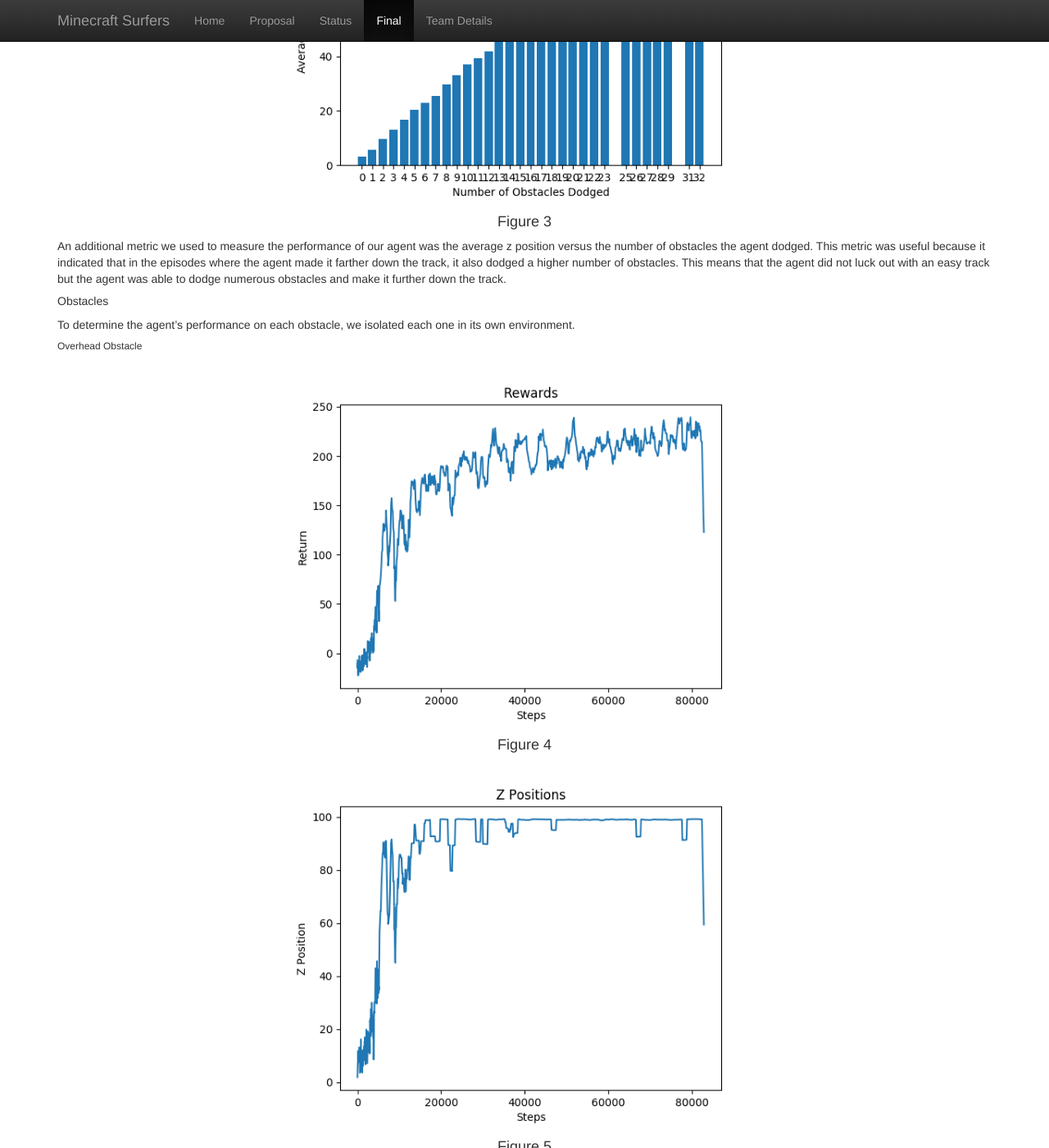
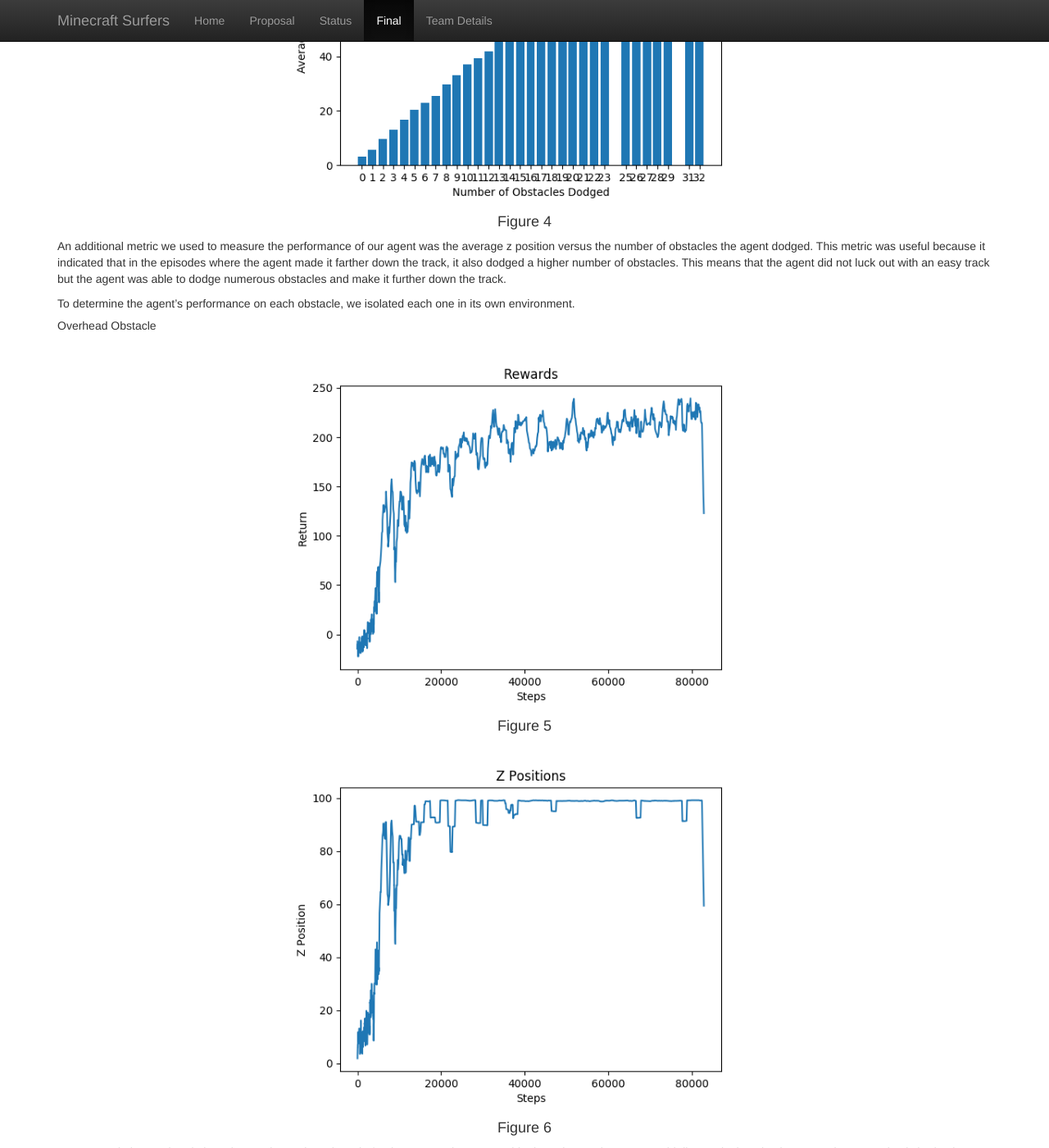
Before and after one commit to SahilRailkar/group-19, a Jekyll site: the page built from docs/final.md, in a window 1280 px wide and 1400 px high, scrolled down 4032 px. Shown: the whole window at 82% size. Built offline with Jekyll 4.4.1, drawn with Linux system fonts in a browser that asks for light colours; some of the changed text lies outside the part shown.

Commit message:
Fixed headings and figure numbers

```diff
--- a/docs/final.md
+++ b/docs/final.md
@@ -76,38 +76,37 @@ Another metric we recorded was the average number of times the agent decided to
 
 <div style="text-align: center;">
     <img src="./image1.png" width="600px"/>
-    <h4>Figure 3</h4>
+    <h4>Figure 4</h4>
 </div>
 
 An additional metric we used to measure the performance of our agent was the average z position versus the number of obstacles the agent dodged. This metric was useful because it indicated that in the episodes where the agent made it farther down the track, it also dodged a higher number of obstacles. This means that the agent did not luck out with an easy track but the agent was able to dodge numerous obstacles and make it further down the track.
 
-##### Obstacles
 To determine the agent’s performance on each obstacle, we isolated each one in its own environment.
 
-###### Overhead Obstacle
+##### Overhead Obstacle
 
 <div style="text-align: center;">
     <img src="./image8.png" width="600px"/>
-    <h4>Figure 4</h4>
+    <h4>Figure 5</h4>
 </div>
 
 <div style="text-align: center;">
     <img src="./image3.png" width="600px"/>
-    <h4>Figure 5</h4>
+    <h4>Figure 6</h4>
 </div>
 
 As expected, the overhead obstacle was the easiest obstacle for the agent to learn to avoid. The only way the agent could die was by jumping into one. The agent simply had to learn not to jump and it could easily avoid all of the overhead obstacles and consistently reached the finish line.
 
-###### Ditches
+##### Ditches
 
 <div style="text-align: center;">
     <img src="./image4.png" width="600px"/>
-    <h4>Figure 6</h4>
+    <h4>Figure 7</h4>
 </div>
 
 <div style="text-align: center;">
     <img src="./image5.png" width="600px"/>
-    <h4>Figure 7</h4>
+    <h4>Figure 8</h4>
 </div>
 
 The ditches were more complex to avoid as the agent had to decide between jumping over the obstacle or strafing around it. For this reason, the agent was not able to reach the end of the track as consistently as it did with the overhead obstacles. The agent took only 2,000 steps to consistently reach the finish line for the overhead obstacles. However, the agent took a little over 10,000 steps to master the environment with only ditches.
@@ -117,27 +116,26 @@ The ditches were more complex to avoid as the agent had to decide between jumpin
 
 <div style="text-align: center;">
     <img src="./image7.png" width="600px"/>
-    <h4>Figure 8</h4>
+    <h4>Figure 9</h4>
 </div>
 
 <div style="text-align: center;">
     <img src="./image2.png" width="600px"/>
-    <h4>Figure 9</h4>
+    <h4>Figure 10</h4>
 </div>
 
 
 #### Qualitative Results
 
-##### Obstacles
 The GIFs on the left displays how the agent performs before training with the corresponding obstacle while the GIFs on the right display how it performs after training.
 
-###### Overhead Obstacles
+##### Overhead Obstacles
 In the environment with only overhead obstacles, the untrained agent jumps without reason. After learning that the only way to survive in this environment is by not jumping into overhead blocks, the agent stops jumping altogether.
 
-###### Ditches
+##### Ditches
 The untrained agent is unable to time its jumps and thus, falls into the ditches. However, after training, the agent learns how to jump over the ditches and successfully reaches the finish line.
 
-###### Walls
+##### Walls
 The untrained agent randomly strafes and jumps around the environment. After it learns that it does not need to jump to avoid the obstacles in this environment, it decides to only strafe around the track.
 
 Please refer to the commentary in our video for qualitative insight about the performance of our complete model.
```
